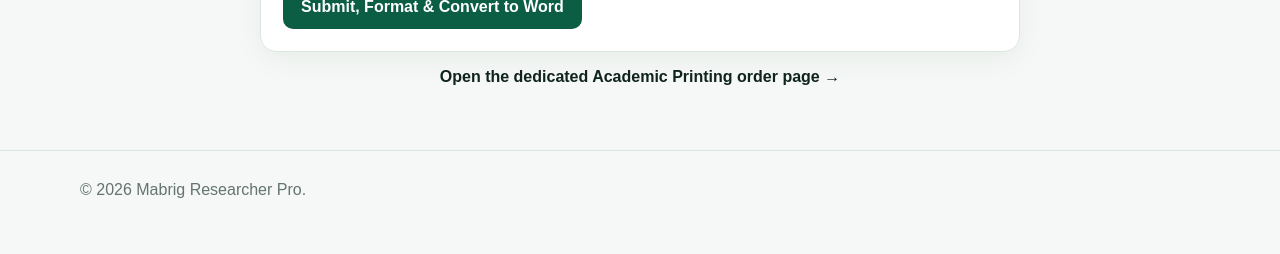
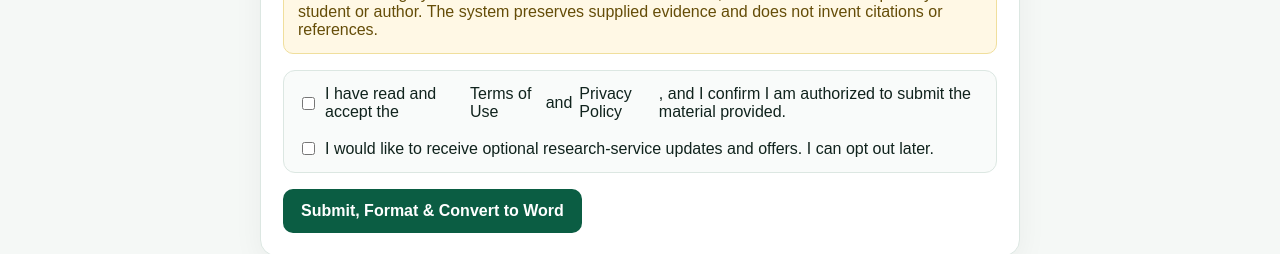
Before and after one commit to mabrig1/Scholar, a Next.js app: page /academic-support in a window 1280 px wide. Shown: the part 4418-4672 px from the top of the page. Before the commit the page ends 4647 px from the top, so only its background shows below. Built offline with nearby package versions, Linux system fonts and the light colour scheme; no server answers.

Commit message:
legal: require service, privacy and AI processing consent

```diff
--- a/app/components/AcademicPrintOrderForm.tsx
+++ b/app/components/AcademicPrintOrderForm.tsx
@@ -112,7 +112,8 @@ export default function AcademicPrintOrderForm({ compact = false }: { compact?:
     <form onSubmit={submit}>
       <div className="form-grid">
         <label className="field"><span>Name</span><input name="name" required placeholder="Your name" /></label>
-        <label className="field"><span>WhatsApp number</span><input name="whatsapp" required inputMode="tel" placeholder="080..." /></label>
+        <label className="field"><span>WhatsApp number</span><input name="whatsapp" required inputMode="tel" maxLength={40} placeholder="080..." /></label>
+        <label className="field"><span>Email (optional)</span><input name="email" type="email" maxLength={254} placeholder="you@example.com" /></label>
 
         <label className="field full"><span>Document title / assignment topic</span><input name="documentTitle" value={documentTitle} onChange={(event) => setDocumentTitle(event.target.value)} required={transformationMode === "write-assignment"} maxLength={200} placeholder="e.g. The Impact of E-Governance on Service Delivery" /></label>
 
@@ -242,6 +243,24 @@ export default function AcademicPrintOrderForm({ compact = false }: { compact?:
       {humanizeMode && <div className="notice" style={{marginTop:16}}><strong>Article Rewriter & Humanizer:</strong> rewrites sentence structure and wording for smoother, more natural reading while preserving meaning, facts, figures, quotations, citations and references. It is an editing service, not a guarantee of any AI-detector result.</div>}
       <div className="notice" style={{marginTop:16}}><strong>UNN Undergraduate Project format:</strong> Times New Roman 12pt, <strong>2.0 double spacing</strong>, justified body paragraphs, academic heading hierarchy and hanging reference entries. To use 1.0 or 1.5 spacing, choose Custom academic format.</div>
       <div className="notice" style={{marginTop:10}}>Academic integrity: AI drafts and rewrites must be reviewed, fact-checked and adapted by the student or author. The system preserves supplied evidence and does not invent citations or references.</div>
+
+      <div className="field full check-row" style={{marginTop:16}}>
+        <label>
+          <input name="legalAccepted" type="checkbox" required />
+          I have read and accept the <a href="/terms" target="_blank" rel="noreferrer">Terms of Use</a> and <a href="/privacy" target="_blank" rel="noreferrer">Privacy Policy</a>, and I confirm I am authorized to submit the material provided.
+        </label>
+        {transformationMode !== "format" && (
+          <label>
+            <input name="aiProcessingConsent" type="checkbox" required />
+            I authorize the relevant text and instructions to be processed by the configured AI provider for this requested AI-assisted service.
+          </label>
+        )}
+        <label>
+          <input name="marketingOptIn" type="checkbox" />
+          I would like to receive optional research-service updates and offers. I can opt out later.
+        </label>
+      </div>
+
       <button className="btn primary" style={{marginTop:16}} type="submit" disabled={submitting}>{submitting ? "Preparing conversion..." : humanizeMode ? "Rewrite, Humanize & Convert to Word" : "Submit, Format & Convert to Word"}</button>
       {message && <p className="form-message" aria-live="polite">{message}</p>}
       {message.includes("Order ") && <a className="btn whatsapp" style={{marginTop:8}} target="_blank" rel="noreferrer" href="https://wa.me/2347065342818?text=Hello%20Mabrig%20ICT%2C%20I%20have%20submitted%20an%20academic%20document%20conversion%20and%20printing%20order%20on%20the%20website.%20Please%20help%20me%20continue%20with%20the%20order.">Continue on WhatsApp</a>}
```
